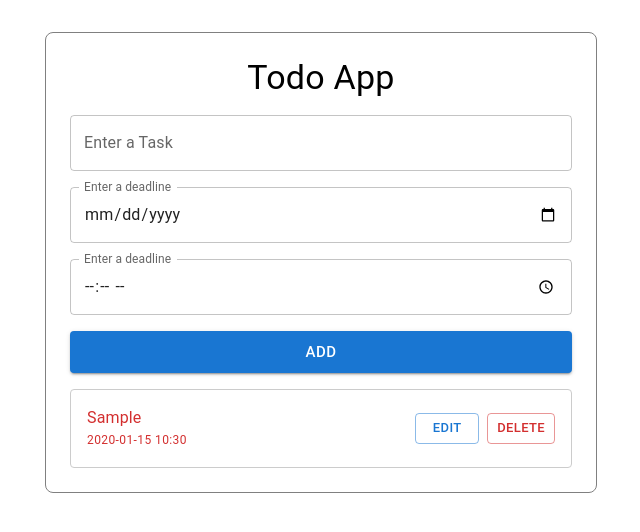
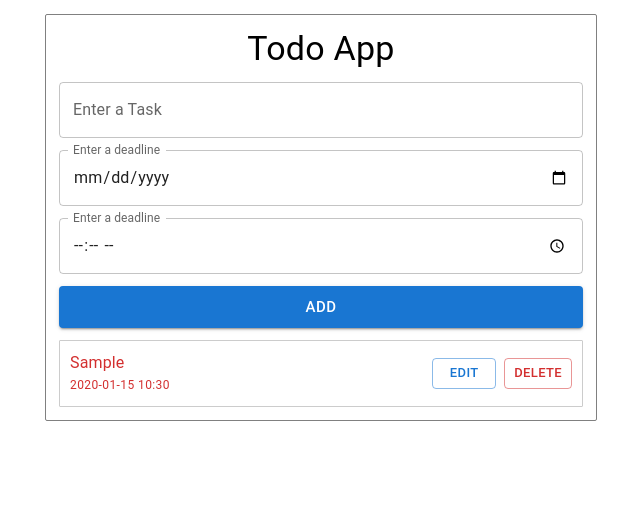
Before and after one commit to Prathiksha0808/Todo_APP, a React (Vite) app: page / in a window 1280 px wide. Both pictures are taken after typing "Sample", "2020-01-15", "10:30" into the empty fields and a click on the button "ADD". Shown: the top 532 px of the page, without its empty margins (319-959 px from the left). Built offline with nearby package versions, Linux system fonts and the light colour scheme.

Commit message:
Improve overdue task handling and use styled components

```diff
--- a/src/components/todo.jsx
+++ b/src/components/todo.jsx
@@ -1,151 +1,201 @@
 import Container from "@mui/material/Container";
-import Box from '@mui/material/Box';
-import Typography from '@mui/material/Typography';
+import Box from "@mui/material/Box";
+import Typography from "@mui/material/Typography";
 import LoadingButton from "@mui/lab/LoadingButton";
 import Button from "@mui/material/Button";
-import TextField from '@mui/material/TextField';
-import { useState, useEffect } from 'react';
+import TextField from "@mui/material/TextField";
+import { useState, useEffect } from "react";
+import { styled } from "@mui/system";
 
+// Styles
+const Wrapper = styled(Box)({
+  marginTop: "14px",
+  padding: "13px",
+  border: "1px solid grey",
+  borderRadius: 2,
+  display: "flex",
+  flexDirection: "column",
+  gap: 12,
+});
 
+const TodoContainer = styled(Box)({
+  border: "1px solid #ccc",
+  padding: "10px",
+  borderRadius: 1,
+  display: "flex",
+  justifyContent: "space-between",
+  alignItems: "center",
+});
+
+const ButtonContainer=styled(Box)({
+  display:"flex",
+  gap:"8px",
+});
+
+// Main render function
 function Todo() {
-
+  // States
   const [task, setTask] = useState("");
   const [date, setDate] = useState("");
   const [time, setTime] = useState("");
   const [todos, setTodos] = useState([]);
   const [editId, setEditId] = useState(null);
   const [editTask, setEditTask] = useState("");
-  const [loading, setLoading] = useState(false);
 
+  // Creates new tasks
   const handleAddTask = () => {
     if (!task || !date || !time) return;
+    const deadline = new Date(`${date}T${time}`).getTime();
 
-    setLoading(true);
-
-    const newTask = {
+    const newTodo = {
       id: Date.now(),
       task,
       date,
       time,
+      isDue: deadline < Date.now(),
     };
 
-    setTimeout(() => {
 
-      setTodos((prev) => [...prev, newTask]);
-
-      setTask("");
-      setDate("");
-      setTime("");
-
-      setLoading(false);
-    }, 500);
+    setTodos((prev) => [...prev, newTodo]);
+    setTask("");
+    setDate("");
+    setTime("");
   };
 
   const handleDelete = (id) => {
     setTodos(todos.filter((todo) => todo.id !== id));
-  }
+  };
 
+  // Enables editing of existing tasks
   const handleEdit = (todo) => {
     setEditId(todo.id);
     setEditTask(todo.task);
-  }
+  };
+
+  // Updates existing tasks
   const handleUpdate = (id) => {
     setTodos(
-      todos.map((todo) =>
-        todo.id === id ? { ...todo, task: editTask } : todo
-      )
+      todos.map((todo) => (todo.id === id ? { ...todo, task: editTask } : todo))
     );
     setEditId(null);
     setEditTask("");
   };
 
-  const isOverdue = (todo) => {
-    const deadline = new Date(`${todo.date}T${todo.time}`);
-    const now = new Date();
-    return now > deadline;
-  };
-
+  // Helper to check if task is overdue
   useEffect(() => {
     const interval = setInterval(() => {
-      setTodos((prev) => [...prev]);
+      setTodos((prev) =>
+        prev.map((todo) => {
+          const deadline = new Date(`${todo.date}T${todo.time}`).getTime();
+          return {
+            ...todo,
+            isDue: deadline < Date.now(),
+          };
+        })
+      );
     }, 60000);
+
     return () => clearInterval(interval);
   }, []);
 
 
+
   return (
     <Container maxWidth="sm">
-      <Box
-        sx={{
-          mt: 4, p: 3,
-          border: "1px solid grey",
-          borderRadius: 2, display: "flex",
-          flexDirection: "column", gap: 2,
-        }}
-      >
+      <Wrapper>
         <Typography variant="h4" align="center">
           Todo App
         </Typography>
 
         <TextField
-          label="Enter a Task" variant="outlined" fullWidth value={task} onChange={(e) => setTask(e.target.value)}
+          label="Enter a Task"
+          variant="outlined"
+          fullWidth
+          value={task}
+          onChange={(e) => setTask(e.target.value)}
         />
 
         <TextField
-          label="Enter a deadline" type="date" variant="outlined" fullWidth value={date} onChange={(e) => setDate(e.target.value)} InputLabelProps={{ shrink: true }}
+          label="Enter a deadline"
+          type="date"
+          variant="outlined"
+          fullWidth
+          value={date}
+          onChange={(e) => setDate(e.target.value)}
+          InputLabelProps={{ shrink: true }}
         />
 
         <TextField
-          label="Enter a deadline" type="time" variant="outlined" fullWidth value={time} onChange={(e) => setTime(e.target.value)} InputLabelProps={{ shrink: true }}
-
+          label="Enter a deadline"
+          type="time"
+          variant="outlined"
+          fullWidth
+          value={time}
+          onChange={(e) => setTime(e.target.value)}
+          InputLabelProps={{ shrink: true }}
         />
 
-        <LoadingButton variant="contained" size="large" loading={loading} disabled={loading} onClick={handleAddTask}>
+        <LoadingButton
+          variant="contained"
+          size="large"
+          fullWidth
+          onClick={handleAddTask}
+        >
           Add
         </LoadingButton>
 
         {todos.map((todo) => (
-          <Box
-            key={todo.id}
-            sx={{
-              border: "1px solid #ccc",
-              p: 2,
-              borderRadius: 1,
-              display: "flex",
-              justifyContent: "space-between",
-              alignItems: "center",
-            }}
-          >
+          <TodoContainer key={todo.id}>
             <Box>
               {editId === todo.id ? (
-                <TextField size="small" value={editTask} onChange={(e) => setEditTask(e.target.value)}
+                <TextField
+                  size="small"
+                  value={editTask}
+                  onChange={(e) => setEditTask(e.target.value)}
                 />
               ) : (
-                <Typography color={isOverdue(todo) ? "error" : "text.primary"}>{todo.task}</Typography>
+                <Typography color={todo.isDue ? "error" : "text.primary"}>
+                  {todo.task}
+                </Typography>
               )}
-              <Typography variant="caption" color={isOverdue(todo) ? "error" : "text.primary"}>
+              <Typography
+                variant="caption"
+                color={todo.isDue ? "error" : "text.primary"}
+              >
                 {todo.date} {todo.time}
               </Typography>
             </Box>
-            <Box sx={{ display: "flex", gap: 1 }}>
+            <ButtonContainer>
               {editId === todo.id ? (
-                <Button size="small" variant="outlined" onClick={() => handleUpdate(todo.id)}>
+                <Button
+                  size="small"
+                  variant="outlined"
+                  onClick={() => handleUpdate(todo.id)}
+                >
                   Save
                 </Button>
               ) : (
-                <Button size="small" variant="outlined" onClick={() => handleEdit(todo)}>
+                <Button
+                  size="small"
+                  variant="outlined"
+                  onClick={() => handleEdit(todo)}
+                >
                   Edit
                 </Button>
               )}
-              <Button size="small" color="error" variant="outlined" onClick={() => handleDelete(todo.id)}>
+              <Button
+                size="small"
+                color="error"
+                variant="outlined"
+                onClick={() => handleDelete(todo.id)}
+              >
                 Delete
               </Button>
-
-            </Box>
-          </Box>
+            </ButtonContainer>
+          </TodoContainer>
         ))}
-      </Box>
+      </Wrapper>
     </Container>
-  )
+  );
 }
-export default Todo
+export default Todo;
```
